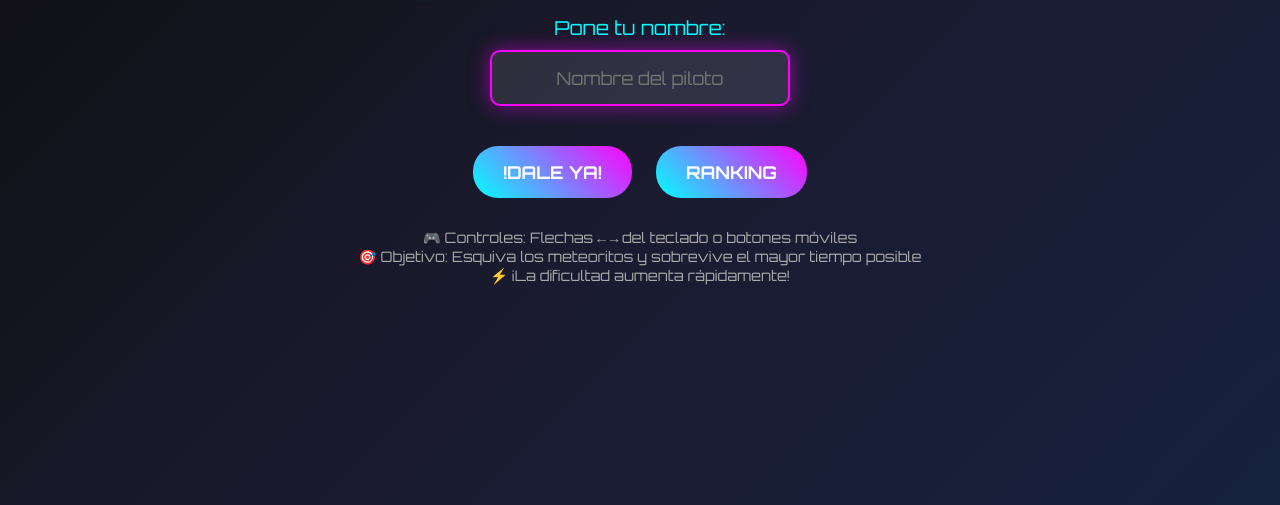
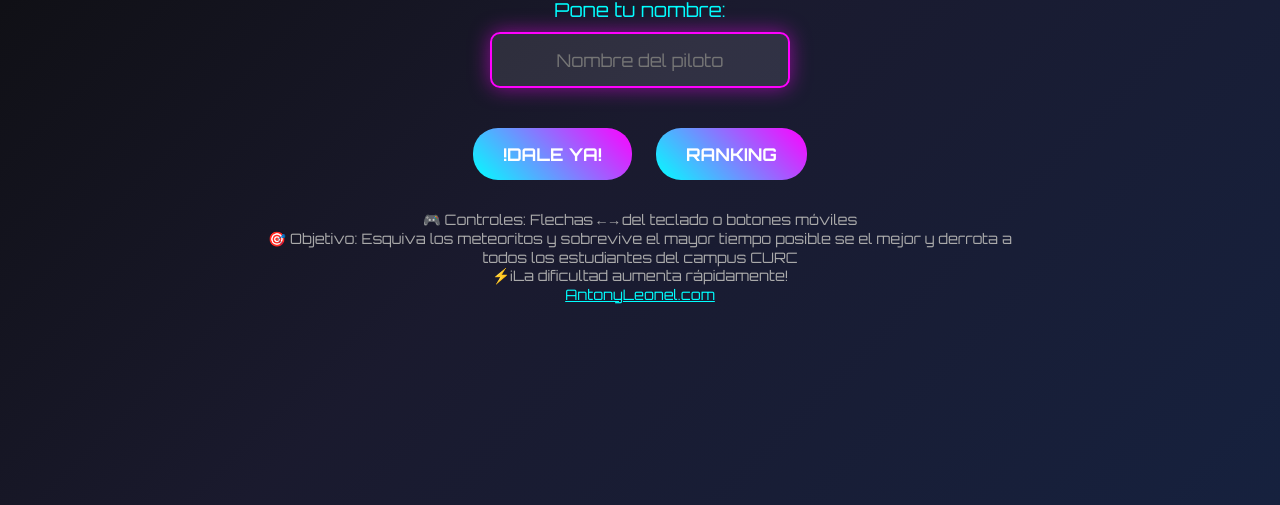
Before and after one commit to JackTony12/space-rocks, an Astro site: page / in a window 1280 px wide. Shown: the part 295-800 px from the top of the page. Built offline with nearby package versions, Linux system fonts and the light colour scheme; Astro itself is replaced by a stand-in of ours; a script that the page names is missing.

Commit message:
Actualiza el componente Welcome.astro: se añade un nuevo estilo para los enlaces, se mejora la descripción del objetivo del juego y se incluye un enlace a la página web de Antony Leonel.

```diff
--- a/src/components/Welcome.astro
+++ b/src/components/Welcome.astro
@@ -152,7 +152,9 @@
         margin: 20px 0;
         text-shadow: 0 0 10px #ffff00;
       }
-
+      a {
+        color: #00ffff;
+      }
       .leaderboard {
         background: rgba(255, 255, 255, 0.1);
         border-radius: 15px;
@@ -322,9 +324,13 @@
           <p>🎮 Controles: Flechas ← → del teclado o botones móviles</p>
           <p>
             🎯 Objetivo: Esquiva los meteoritos y sobrevive el mayor tiempo
-            posible
+            posible se el mejor y derrota a todos los estudiantes del campus
+            CURC
           </p>
-          <p>⚡ ¡La dificultad aumenta rápidamente!</p>
+          <p>⚡¡La dificultad aumenta rápidamente!</p>
+          <a target='_blank' href='https://antonyleonel.com'>
+            AntonyLeonel.com</a
+          >
         </div>
       </div>
 
```
